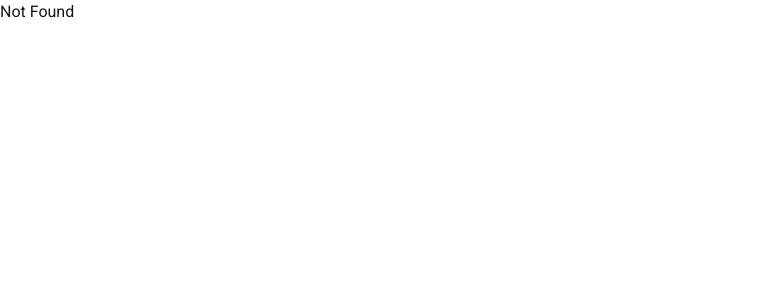
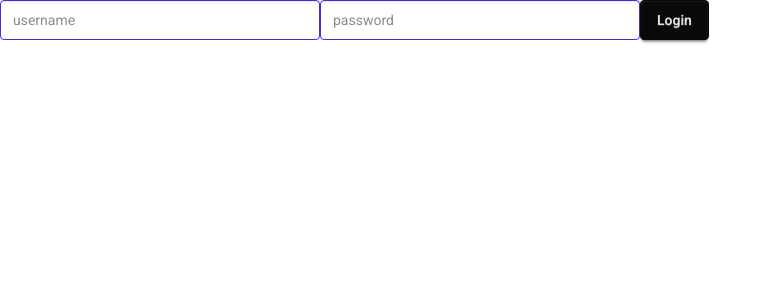
Before and after one commit to tokosutomo/grade_one_client, a React (Vite) app: page /admin/login in a window 1280 px wide. Shown: the top 300 px of the page, without its empty margins (0-772 px from the left). Built offline with nearby package versions, Linux system fonts and the light colour scheme.

Commit message:
remove unnesseri package

```diff
--- a/src/routeTree.gen.ts
+++ b/src/routeTree.gen.ts
@@ -18,6 +18,7 @@ import { Route as IndexImport } from './routes/index'
 import { Route as AdminIndexImport } from './routes/admin/index'
 import { Route as ProductIdImport } from './routes/product/$id'
 import { Route as AdminTestimoniImport } from './routes/admin/testimoni'
+import { Route as AdminLoginImport } from './routes/admin/login'
 import { Route as AdminBannerImport } from './routes/admin/banner'
 
 // Create/Update Routes
@@ -61,6 +62,12 @@ const ProductIdRoute = ProductIdImport.update({
 const AdminTestimoniRoute = AdminTestimoniImport.update({
   id: '/admin/testimoni',
   path: '/admin/testimoni',
+  getParentRoute: () => rootRoute,
+} as any)
+
+const AdminLoginRoute = AdminLoginImport.update({
+  id: '/admin/login',
+  path: '/admin/login',
   getParentRoute: () => rootRoute,
 } as any)
 
@@ -109,6 +116,13 @@ declare module '@tanstack/react-router' {
       preLoaderRoute: typeof AdminBannerImport
       parentRoute: typeof rootRoute
     }
+    '/admin/login': {
+      id: '/admin/login'
+      path: '/admin/login'
+      fullPath: '/admin/login'
+      preLoaderRoute: typeof AdminLoginImport
+      parentRoute: typeof rootRoute
+    }
     '/admin/testimoni': {
       id: '/admin/testimoni'
       path: '/admin/testimoni'
@@ -141,6 +155,7 @@ export interface FileRoutesByFullPath {
   '/search': typeof SearchRoute
   '/testimoni': typeof TestimoniRoute
   '/admin/banner': typeof AdminBannerRoute
+  '/admin/login': typeof AdminLoginRoute
   '/admin/testimoni': typeof AdminTestimoniRoute
   '/product/$id': typeof ProductIdRoute
   '/admin': typeof AdminIndexRoute
@@ -152,6 +167,7 @@ export interface FileRoutesByTo {
   '/search': typeof SearchRoute
   '/testimoni': typeof TestimoniRoute
   '/admin/banner': typeof AdminBannerRoute
+  '/admin/login': typeof AdminLoginRoute
   '/admin/testimoni': typeof AdminTestimoniRoute
   '/product/$id': typeof ProductIdRoute
   '/admin': typeof AdminIndexRoute
@@ -164,6 +180,7 @@ export interface FileRoutesById {
   '/search': typeof SearchRoute
   '/testimoni': typeof TestimoniRoute
   '/admin/banner': typeof AdminBannerRoute
+  '/admin/login': typeof AdminLoginRoute
   '/admin/testimoni': typeof AdminTestimoniRoute
   '/product/$id': typeof ProductIdRoute
   '/admin/': typeof AdminIndexRoute
@@ -177,6 +194,7 @@ export interface FileRouteTypes {
     | '/search'
     | '/testimoni'
     | '/admin/banner'
+    | '/admin/login'
     | '/admin/testimoni'
     | '/product/$id'
     | '/admin'
@@ -187,6 +205,7 @@ export interface FileRouteTypes {
     | '/search'
     | '/testimoni'
     | '/admin/banner'
+    | '/admin/login'
     | '/admin/testimoni'
     | '/product/$id'
     | '/admin'
@@ -197,6 +216,7 @@ export interface FileRouteTypes {
     | '/search'
     | '/testimoni'
     | '/admin/banner'
+    | '/admin/login'
     | '/admin/testimoni'
     | '/product/$id'
     | '/admin/'
@@ -209,6 +229,7 @@ export interface RootRouteChildren {
   SearchRoute: typeof SearchRoute
   TestimoniRoute: typeof TestimoniRoute
   AdminBannerRoute: typeof AdminBannerRoute
+  AdminLoginRoute: typeof AdminLoginRoute
   AdminTestimoniRoute: typeof AdminTestimoniRoute
   ProductIdRoute: typeof ProductIdRoute
   AdminIndexRoute: typeof AdminIndexRoute
@@ -220,6 +241,7 @@ const rootRouteChildren: RootRouteChildren = {
   SearchRoute: SearchRoute,
   TestimoniRoute: TestimoniRoute,
   AdminBannerRoute: AdminBannerRoute,
+  AdminLoginRoute: AdminLoginRoute,
   AdminTestimoniRoute: AdminTestimoniRoute,
   ProductIdRoute: ProductIdRoute,
   AdminIndexRoute: AdminIndexRoute,
@@ -240,6 +262,7 @@ export const routeTree = rootRoute
         "/search",
         "/testimoni",
         "/admin/banner",
+        "/admin/login",
         "/admin/testimoni",
         "/product/$id",
         "/admin/"
@@ -260,6 +283,9 @@ export const routeTree = rootRoute
     "/admin/banner": {
       "filePath": "admin/banner.tsx"
     },
+    "/admin/login": {
+      "filePath": "admin/login.tsx"
+    },
     "/admin/testimoni": {
       "filePath": "admin/testimoni.tsx"
     },
--- a/src/routes/admin/banner.tsx
+++ b/src/routes/admin/banner.tsx
@@ -1,5 +1,6 @@
 import { postBanner } from "@/api/banner";
 import { Banner } from "@/types/databases";
+import loaderCheckIsAdmin from "@/utils/loaderCheckIsAdmin";
 import { createFileRoute } from "@tanstack/react-router";
 import axios from "axios";
 import { FormEventHandler, useRef } from "react";
@@ -7,6 +8,7 @@ import { toast, ToastContainer } from "react-toastify";
 
 export const Route = createFileRoute("/admin/banner")({
   component: RouteComponent,
+  loader: loaderCheckIsAdmin,
 });
 
 function RouteComponent() {
--- a/src/routes/admin/index.tsx
+++ b/src/routes/admin/index.tsx
@@ -7,6 +7,7 @@ import { createFileRoute } from "@tanstack/react-router";
 import axios from "axios";
 import { FormEventHandler, useRef } from "react";
 import { toast, ToastContainer } from "react-toastify";
+import loaderCheckIsAdmin from "@/utils/loaderCheckIsAdmin";
 
 type CreateProductDTO = {
   name: string;
@@ -23,6 +24,7 @@ type CreateProductDTO = {
 
 export const Route = createFileRoute("/admin/")({
   component: RouteComponent,
+  loader: loaderCheckIsAdmin,
 });
 
 export function RouteComponent() {
--- /dev/null
+++ b/src/routes/admin/login.tsx
@@ -0,0 +1,61 @@
+import { key, userCredential } from "@/utils/AdminKey";
+import { createFileRoute } from "@tanstack/react-router";
+import { FormEventHandler } from "react";
+import { useNavigate } from "@tanstack/react-router";
+
+type userInputLogin = {
+  username: string;
+  password: string;
+};
+
+export const Route = createFileRoute("/admin/login")({
+  component: RouteComponent,
+});
+
+function RouteComponent() {
+  const navigate = useNavigate();
+
+  const login: FormEventHandler<HTMLFormElement> = (e) => {
+    e.preventDefault();
+
+    const { username: usernameCredential, password: passwordCredential } =
+      userCredential;
+
+    const { username, password } = e.target as typeof e.target & {
+      [K in keyof userInputLogin]: { value: string };
+    };
+
+    if (!username.value || !password.value) return;
+
+    if (
+      !(username.value === usernameCredential) ||
+      !(password.value === passwordCredential)
+    )
+      return;
+
+    localStorage.setItem("key", key);
+    navigate({ to: "/admin" });
+  };
+  return (
+    <div>
+      <form onSubmit={login}>
+        <input
+          type="text"
+          placeholder="username"
+          className="input input-primary"
+          name="username"
+        />
+        <input
+          type="text"
+          placeholder="password"
+          className="input input-primary"
+          name="password"
+        />
+
+        <button className="btn btn-neutral" type="submit">
+          Login
+        </button>
+      </form>
+    </div>
+  );
+}
--- a/src/routes/admin/testimoni.tsx
+++ b/src/routes/admin/testimoni.tsx
@@ -1,5 +1,6 @@
 import AppAxios from "@/axios/AppAxios";
 import { TestimoniImage } from "@/types/databases";
+import loaderCheckIsAdmin from "@/utils/loaderCheckIsAdmin";
 import { createFileRoute } from "@tanstack/react-router";
 import axios from "axios";
 import { FormEventHandler, useRef } from "react";
@@ -7,6 +8,7 @@ import { toast, ToastContainer } from "react-toastify";
 
 export const Route = createFileRoute("/admin/testimoni")({
   component: RouteComponent,
+  loader: loaderCheckIsAdmin,
 });
 
 function RouteComponent() {
--- /dev/null
+++ b/src/utils/AdminKey.ts
@@ -0,0 +1,8 @@
+const key = "Anjenk123";
+
+const userCredential = {
+  username: "admin",
+  password: "cod123",
+};
+
+export { key, userCredential };
--- /dev/null
+++ b/src/utils/checkIsAdmin.ts
@@ -0,0 +1,9 @@
+import { key } from "./AdminKey";
+
+export default function checkIsAdmin() {
+  const getKeyUser = localStorage.getItem("key");
+
+  if (getKeyUser && getKeyUser === key) return true;
+
+  return false;
+}
--- /dev/null
+++ b/src/utils/loaderCheckIsAdmin.ts
@@ -0,0 +1,12 @@
+import { redirect } from "@tanstack/react-router";
+import checkIsAdmin from "./checkIsAdmin";
+
+export default function loaderCheckIsAdmin() {
+  const isAdmin = checkIsAdmin();
+  if (!isAdmin) {
+    throw redirect({
+      to: "/admin/login",
+      throw: true,
+    });
+  }
+}
```
Also changed, not shown: 1 other file (tests, documents, lock files or other folders).
